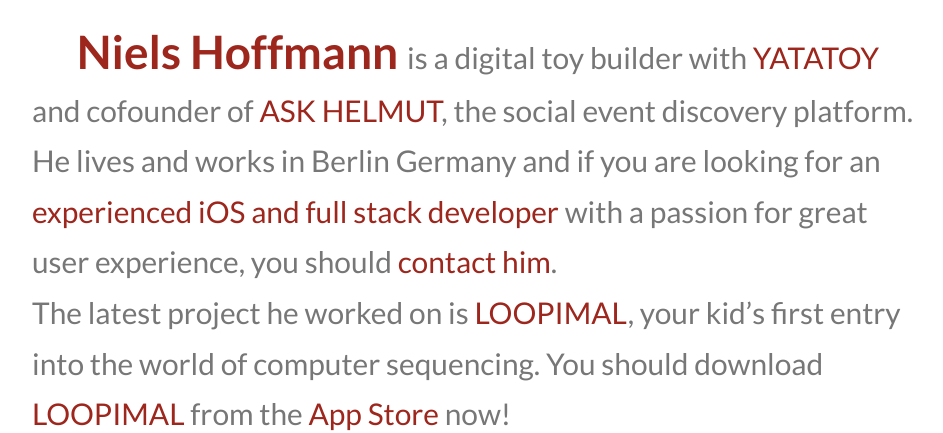
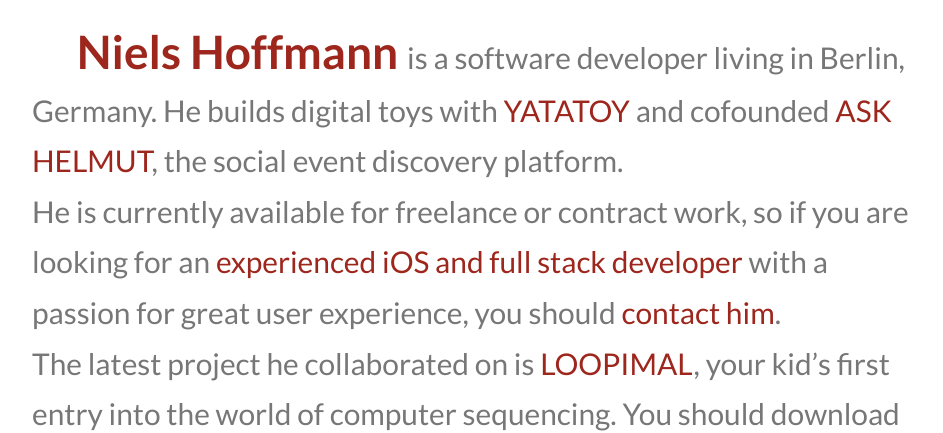
Before and after one commit to nhoffmann/nhoffmann.github.com, a Jekyll site: the page built from index.html, in a window 1280 px wide, cut to the strip 0-433 px from the top of the page. Shown: the whole strip, without its empty margins (163-1106 px from the left). Built offline with Jekyll 4.4.1, drawn with Linux system fonts in a browser that asks for light colours; some web fonts are replaced; Markdown is read by kramdown in place of the engine named in the settings; the list of posts is cut into pages by our own code.

Commit message:
Can't stop

```diff
--- a/index.html
+++ b/index.html
@@ -11,12 +11,12 @@
         {{page.title}}
       </a>
       <small>
-
-      is a digital toy builder with <a href="http://www.yatatoy.com">YATATOY</a> and cofounder of <a href="https://askhelmut.com">ASK HELMUT</a>, the social event discovery platform.
+      is a software developer living in Berlin, Germany.
+      He builds digital toys with <a href="http://www.yatatoy.com">YATATOY</a> and cofounded <a href="https://askhelmut.com">ASK HELMUT</a>, the social event discovery platform.
       <br>
-      He lives and works in Berlin Germany and if you are looking for an <a href="http://de.linkedin.com/in/nielsphoffmann">experienced iOS and full stack developer</a> with a passion for great user experience, you should <a href="mailto:niels@zentralmaschine.net" title="Write me an email">contact him</a>.
+      He is currently available for freelance or contract work, so if you are looking for an <a href="http://de.linkedin.com/in/nielsphoffmann">experienced iOS and full stack developer</a> with a passion for great user experience, you should <a href="mailto:niels@zentralmaschine.net" title="Write me an email">contact him</a>.
       <br>
-      The latest project he worked on is <a href="http://www.yatatoy.com/loopimal">LOOPIMAL</a>, your kid’s first entry into the world of computer sequencing. You should download <a href="http://www.yatatoy.com/loopimal">LOOPIMAL</a> from the <a href="https://itunes.apple.com/de/app/loopimal/id964743113">App Store</a> now!
+      The latest project he collaborated on is <a href="http://www.yatatoy.com/loopimal">LOOPIMAL</a>, your kid’s first entry into the world of computer sequencing. You should download <a href="http://www.yatatoy.com/loopimal">LOOPIMAL</a> from the <a href="https://itunes.apple.com/de/app/loopimal/id964743113">App Store</a> now!
       <br>
       <iframe src="http://player.vimeo.com/video/130329584?title=0&amp;byline=0&amp;portrait=0" width="300" height="169" frameborder="0" webkitAllowFullScreen mozallowfullscreen allowFullScreen style="margin-top: 3px;"></iframe>
     </small>
```
